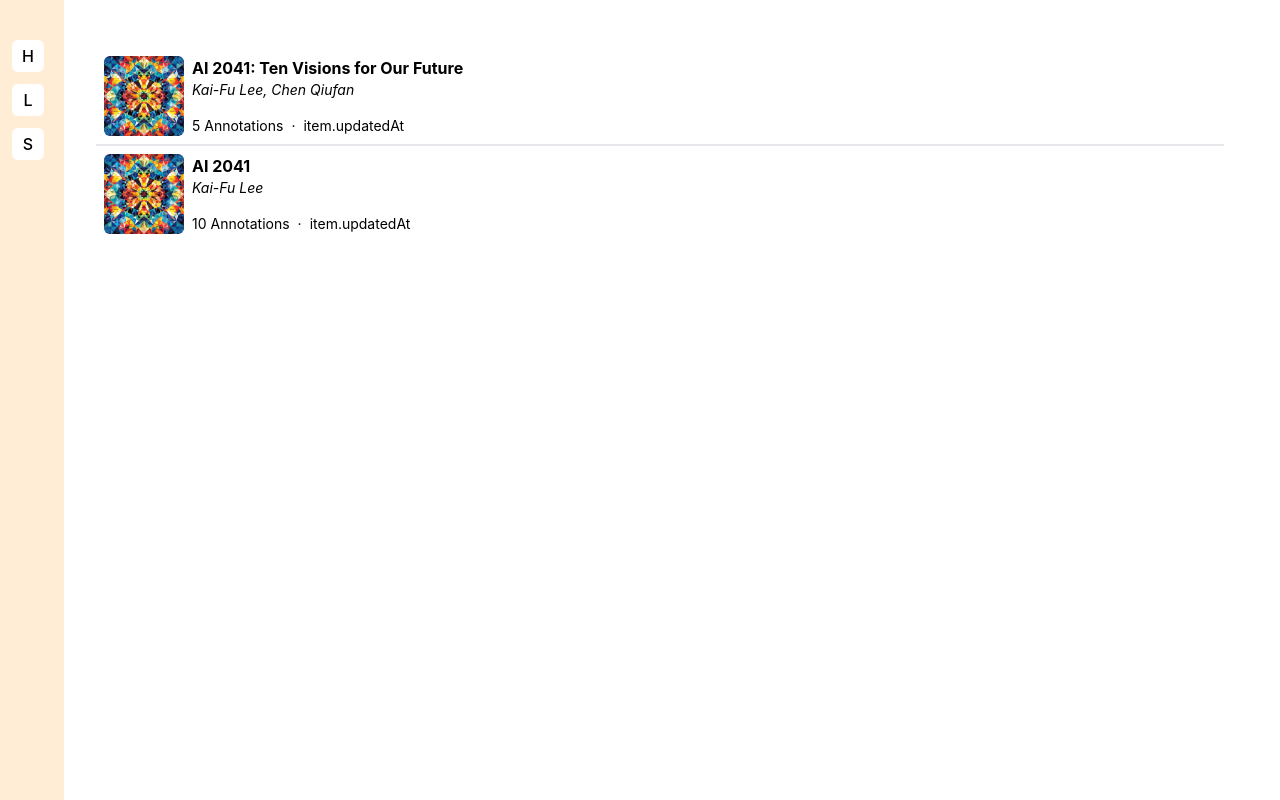
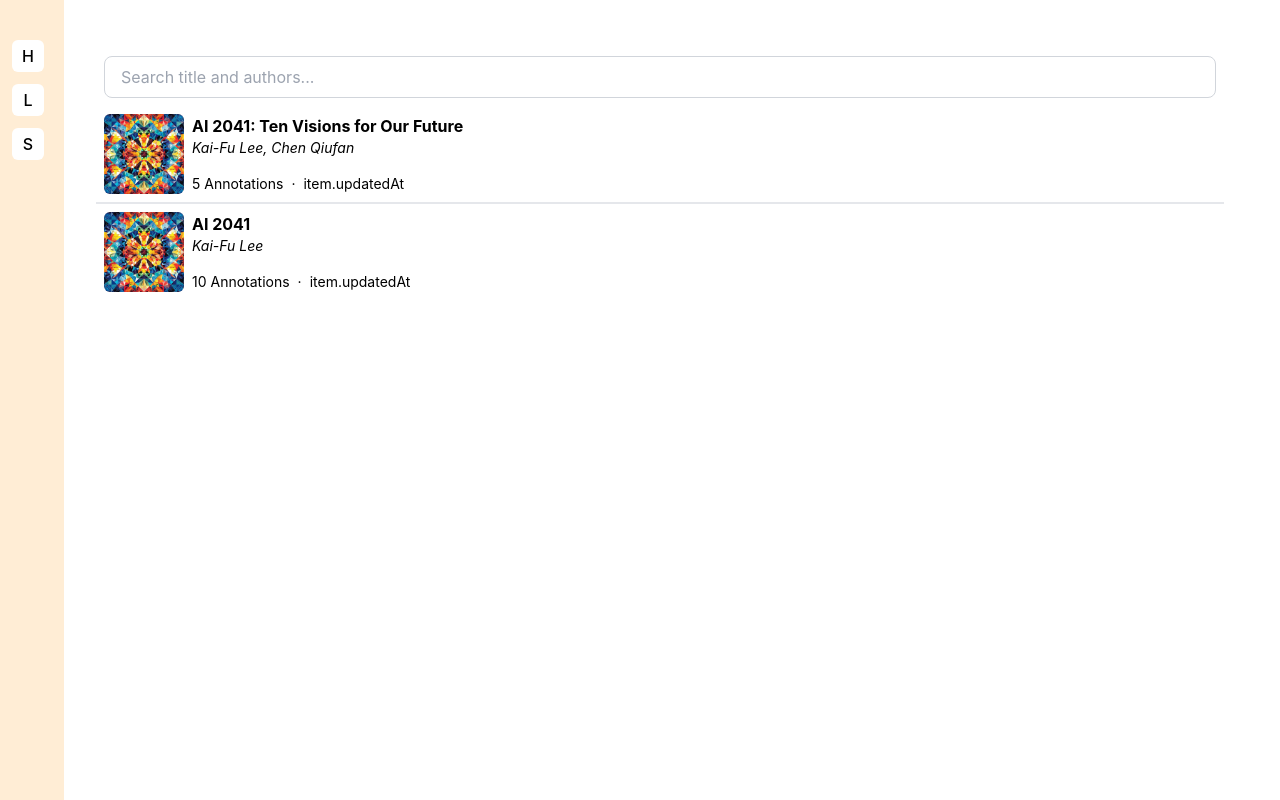
Before and after one commit to Johnxjp/commonplace, a Next.js app in the folder frontend/: page /library in a window 1280 px wide. Built offline with nearby package versions, Linux system fonts and the light colour scheme; no server answers.

Commit message:
Add ability to filter library by title and author

```diff
--- a/frontend/app/library/page.tsx
+++ b/frontend/app/library/page.tsx
@@ -1,9 +1,7 @@
 "use client";
 
 import Image from "next/image";
-import { useEffect, useState } from "react";
-
-import BookDocument from "@/definitions";
+import { useEffect, useState, useMemo } from "react";
 
 type Item = {
 	id: string;
@@ -76,6 +74,22 @@
 
 export default function Library() {
 	const [items, setItems] = useState<Item[]>([]);
+	const [searchTerm, setSearchTerm] = useState("");
+
+	const filteredItems = useMemo(() => {
+		const normalizedSearch = searchTerm.toLowerCase().trim();
+
+		if (!normalizedSearch) return items;
+
+		return items.filter((item) => {
+			const titleMatch = item.title.toLowerCase().includes(normalizedSearch);
+			const authorMatch = item.authors.some((author) =>
+				author.toLowerCase().includes(normalizedSearch)
+			);
+
+			return titleMatch || authorMatch;
+		});
+	}, [items, searchTerm]);
 
 	useEffect(() => {
 		const serverUrl = "http://localhost:8000";
@@ -94,10 +108,11 @@
 			.then((data) => {
 				console.log(data);
 				const documents: Item[] = data.map((doc) => {
+					const authors = doc.authors ? doc.authors.split(";") : [];
 					return {
 						id: doc.id,
 						title: doc.title,
-						authors: [doc.authors],
+						authors: authors,
 						documentType: doc.document_type,
 						updatedAt: doc.updated_at ? new Date(doc.updated_at) : null,
 						lastAccessedAt: null,
@@ -114,10 +129,18 @@
 	return (
 		<div className="min-h-full w-full min-w-0 flex-1">
 			<div className="mx-auto flex flex-col w-full h-full mt-0 pl-8 items-left pt-12 pr-14">
-				<div id="header"></div>
+				<div className="p-2" id="header">
+					<input
+						type="search"
+						placeholder="Search title and authors..."
+						value={searchTerm}
+						onChange={(e) => setSearchTerm(e.target.value)}
+						className="w-full px-4 py-2 border border-gray-300 rounded-lg focus:outline-none"
+					/>
+				</div>
 				<div className="flex-1 w-full h-full">
 					<ul className="grid grid-cols-1 divide-y-2">
-						{items.map((item) => (
+						{filteredItems.map((item) => (
 							<li key={item.id}>
 								<LibraryItem item={item} />
 							</li>
```
